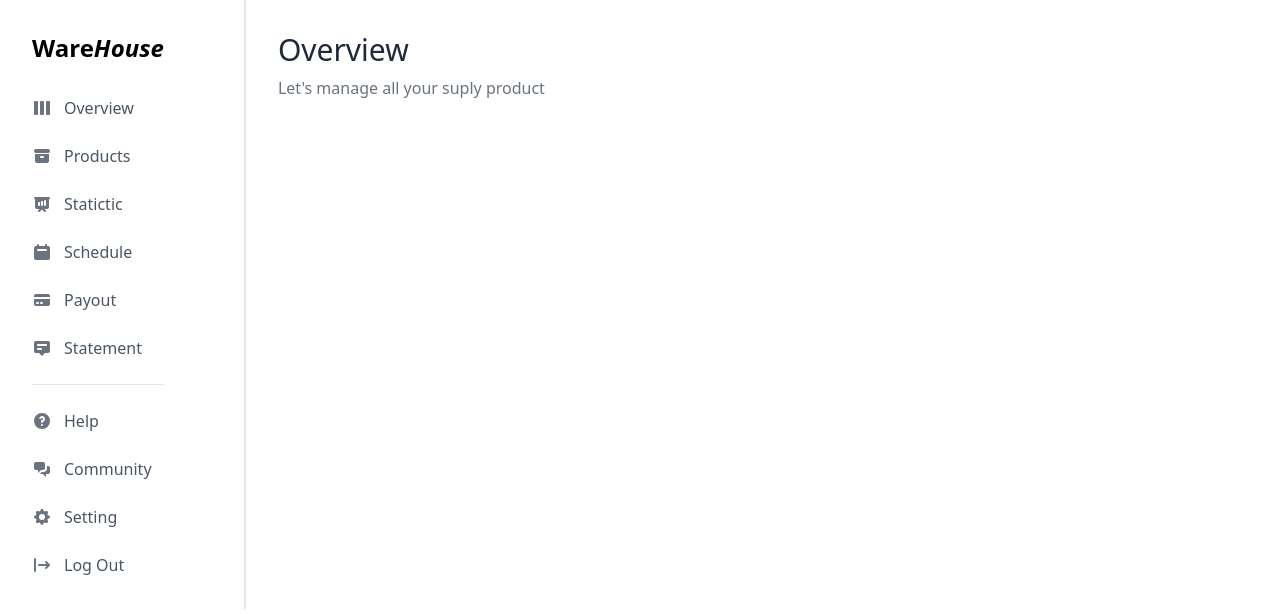
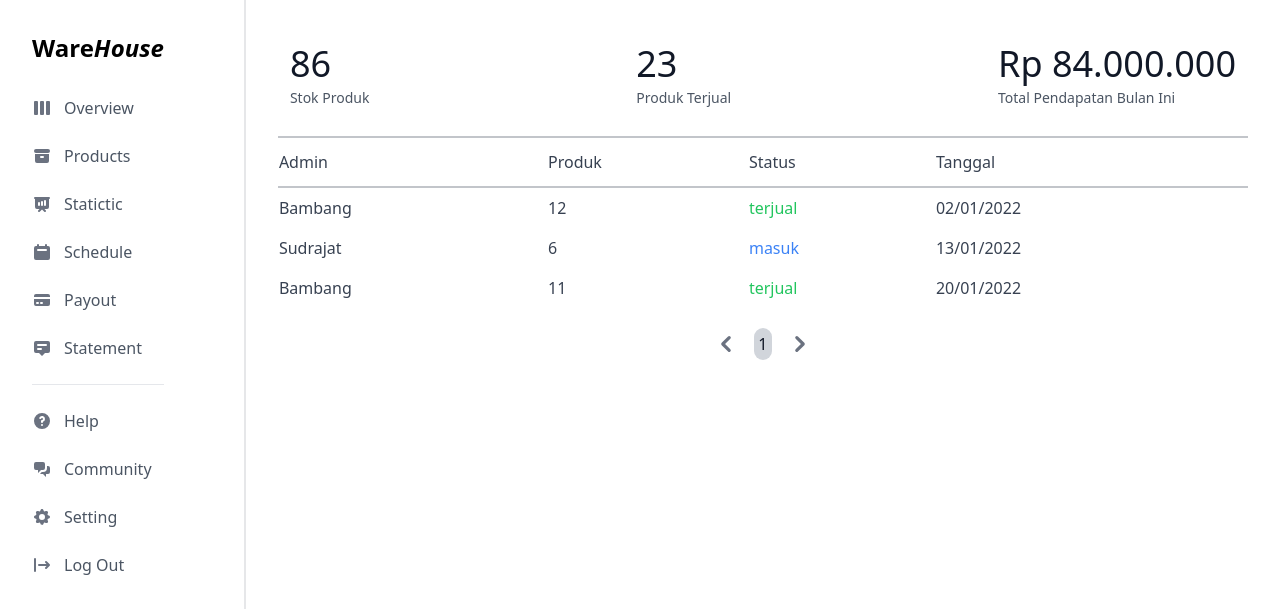
Before and after one commit to rudikurniawan99/product-management-dashboard, a React (Create React App) app: page / in a window 1280 px wide. Shown: the top 614 px of the page. Built offline with nearby package versions, Linux system fonts and the light colour scheme.

Commit message:
edit overview product

```diff
--- a/src/pages/Main.js
+++ b/src/pages/Main.js
@@ -1,15 +1,74 @@
-import { PlusIcon } from '@heroicons/react/solid';
+import { ChevronLeftIcon, ChevronRightIcon } from '@heroicons/react/solid';
 import React from 'react';
+import { Link, useNavigate } from 'react-router-dom';
 
 const Main = () => {
+
+  const navigate = useNavigate()
+
   return <div className="py-8 w-full">
-    <div className="px-8 mb-4">
-      <div className="flex items-center justify-between">
-        <div>
-          <h1 className="text-3xl text-gray-800">Overview</h1>
-          <p className="text-gray-500 mt-2">Let's manage all your suply product</p>
+    <div className="px-8 mb-4 text-gray-600">
+      <div className="flex justify-between">
+        <div className="p-3">
+          <h1 className="text-4xl text-gray-900 mb-1">86</h1>
+          <p className="text-sm">Stok Produk</p>
+        </div>
+        <div className="p-3">
+          <h1 className="text-4xl text-gray-900 mb-1">23</h1>
+          <p className="text-sm">Produk Terjual</p>
+        </div>
+        <div className="p-3">
+          <h1 className="text-4xl text-gray-900 mb-1">Rp 84.000.000</h1>
+          <p className="text-sm">Total Pendapatan Bulan Ini</p>
         </div>
       </div>
+
+    </div>
+    <div className="px-8 text-gray-700">
+      <table className="w-full">
+        <thead>
+          <tr className="border-y-2 border-gray-700 font-medium border-opacity-30">
+            <td className="py-3">Admin</td>
+            <td className="py-3">Produk</td>
+            <td className="py-3">Status</td>
+            <td className="py-3">Tanggal</td>
+          </tr>
+        </thead>
+        <tbody>
+          <tr
+            className="hover:bg-gray-200"
+            onClick={() => {
+              navigate('/products/')
+            }}
+          >
+            <td className="py-2">Bambang</td>
+            <td>12</td>
+            <td className="text-green-500">terjual</td>
+            <td>02/01/2022</td>
+          </tr>
+          <tr className="hover:bg-gray-200">
+            <td className="py-2">Sudrajat</td>
+            <td>6</td>
+            <td className="text-blue-500">masuk</td>
+            <td>13/01/2022</td>
+          </tr>
+          <tr className="hover:bg-gray-200">
+            <td className="py-2">Bambang</td>
+            <td>11</td>
+            <td className="text-green-500">terjual</td>
+            <td>20/01/2022</td>
+          </tr>
+        </tbody>
+        </table>
+        <div className="mt-5 flex justify-center items-center text-gray-500">
+          <button className="w-8 hover:text-gray-700">
+            <ChevronLeftIcon/>
+          </button>
+          <span className="rounded-full mx-3 p-1 bg-gray-300 text-gray-900">1</span>
+          <button className="w-8 hover:text-gray-700">
+            <ChevronRightIcon/>
+          </button>
+        </div>
     </div>
   </div>;
 };
```
